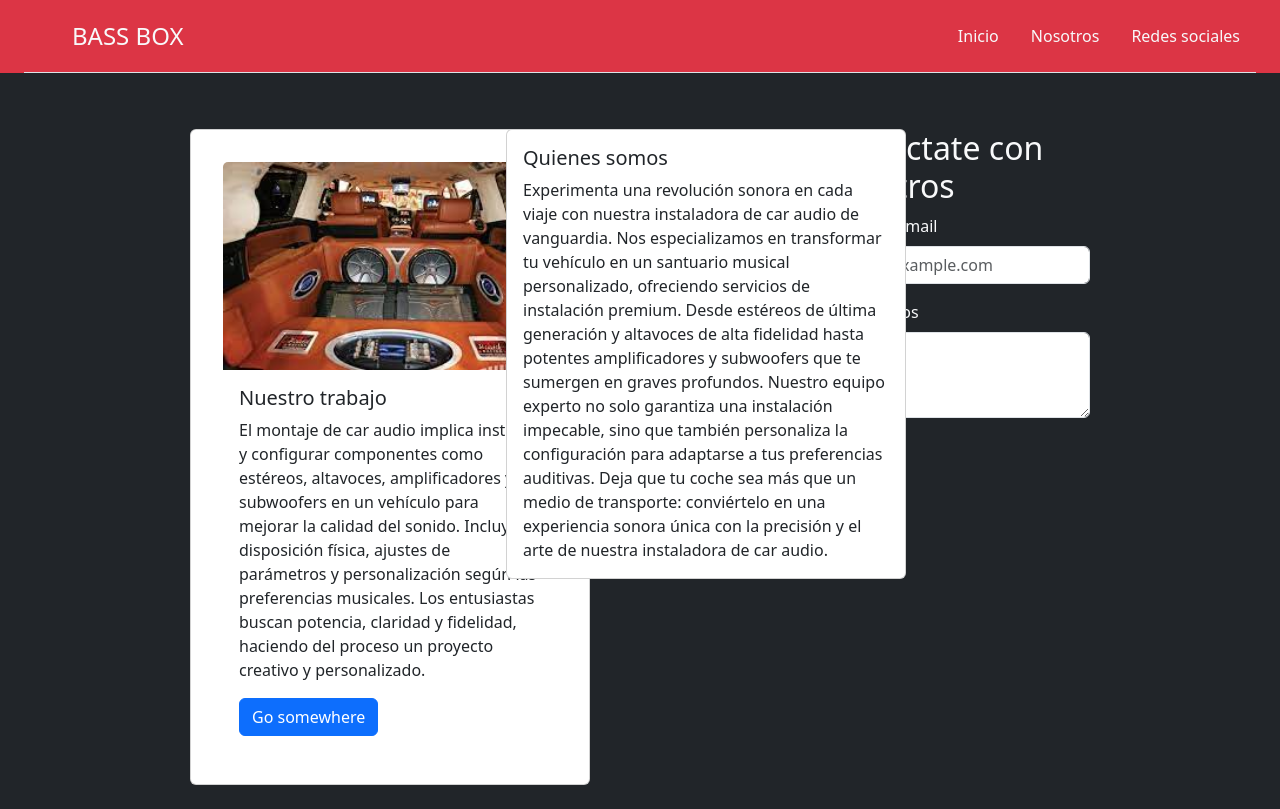
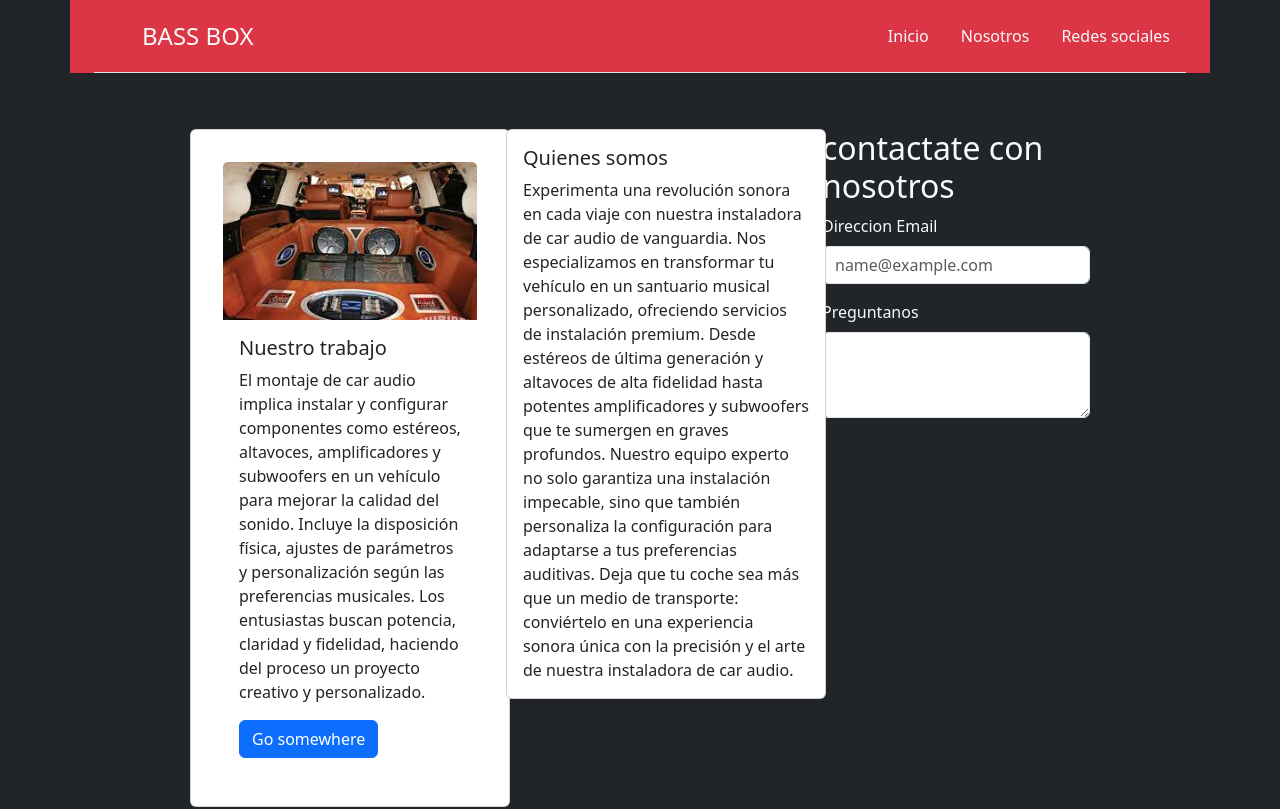
Before and after one commit to Dan1elr0mero/BASSBOX, a plain HTML site: page index.html in a window 1280 px wide. Shown: the top 809 px of the page. Drawn offline with nearby package versions, Linux system fonts and the light colour scheme.

Commit message:
termine en teoria

```diff
--- a/index.html
+++ b/index.html
@@ -10,10 +10,13 @@
       crossorigin="anonymous" />
     <link rel="stylesheet" href="style.css" />
     <link rel="stylesheet" href="https://cdn.jsdelivr.net/npm/bootstrap-icons@1.11.2/font/bootstrap-icons.min.css">
+    <link rel="preconnect" href="https://fonts.googleapis.com">
+<link rel="preconnect" href="https://fonts.gstatic.com" crossorigin>
+<link href="https://fonts.googleapis.com/css2?family=Lora&display=swap" rel="stylesheet">
   </head>
 <body class="bg-dark">
   <!-- navegacion -->
-    <nav class="sticky-top bg-danger container-fluid" >
+    <nav class="sticky-top bg-danger container" >
       <div class="container-fluid ">
         <header class="d-flex flex-wrap justify-content-center py-3 mb-4 border-bottom">
 
@@ -24,7 +27,7 @@
           <ul class="nav nav-pills">
             <li class="nav-item"><a href="#" class="nav-link text-light" >Inicio</a></li>
             <li class="nav-item"><a href="contacto.html" class="nav-link text-light">Nosotros</a></li>
-            <li class="nav-item"><a href="#redes-sociles" class="nav-link text-light">Redes sociales</a></li>
+            <li class="nav-item"><a href="#redes-sociales" class="nav-link text-light">Redes sociales</a></li>
 
           </ul>
         </header>
@@ -35,7 +38,7 @@
  <div class="row gx-4 gx-lg-5 row-cols-sm-1 row-cols-md-2 row-cols-xl-4 justify-content-center"style="padding: 2rem;">
   <div class="col">
  <!-- carta -->
-    <div class="card" style="width: 25rem; padding: 2rem;">
+    <div class="card" style="width: 20rem; padding: 2rem;">
       <img src="aseets/foto montaje.jpg" class="card-img-top" alt="...">
       <div class="card-body">
         <h5 class="card-title">Nuestro trabajo</h5>
@@ -48,7 +51,7 @@
   <!-- carta 2  -->
       <div class="col" >
 
-    <div class="card" style="width: 25rem;">
+    <div class="card" style="width: 20rem;">
       <div class="card-body">
         <h5 class="card-title">Quienes somos</h5>
         <p class="card-text">Experimenta una revolución sonora en cada viaje con nuestra instaladora de car audio de vanguardia. Nos especializamos en transformar tu vehículo en un santuario musical personalizado, ofreciendo servicios de instalación premium. Desde estéreos de última generación y altavoces de alta fidelidad hasta potentes amplificadores y subwoofers que te sumergen en graves profundos. Nuestro equipo experto no solo garantiza una instalación impecable, sino que también personaliza la configuración para adaptarse a tus preferencias auditivas. Deja que tu coche sea más que un medio de transporte: conviértelo en una experiencia sonora única con la precisión y el arte de nuestra instaladora de car audio.</p>
```
Also changed, not shown: contacto.html (+4 -1 lines).
